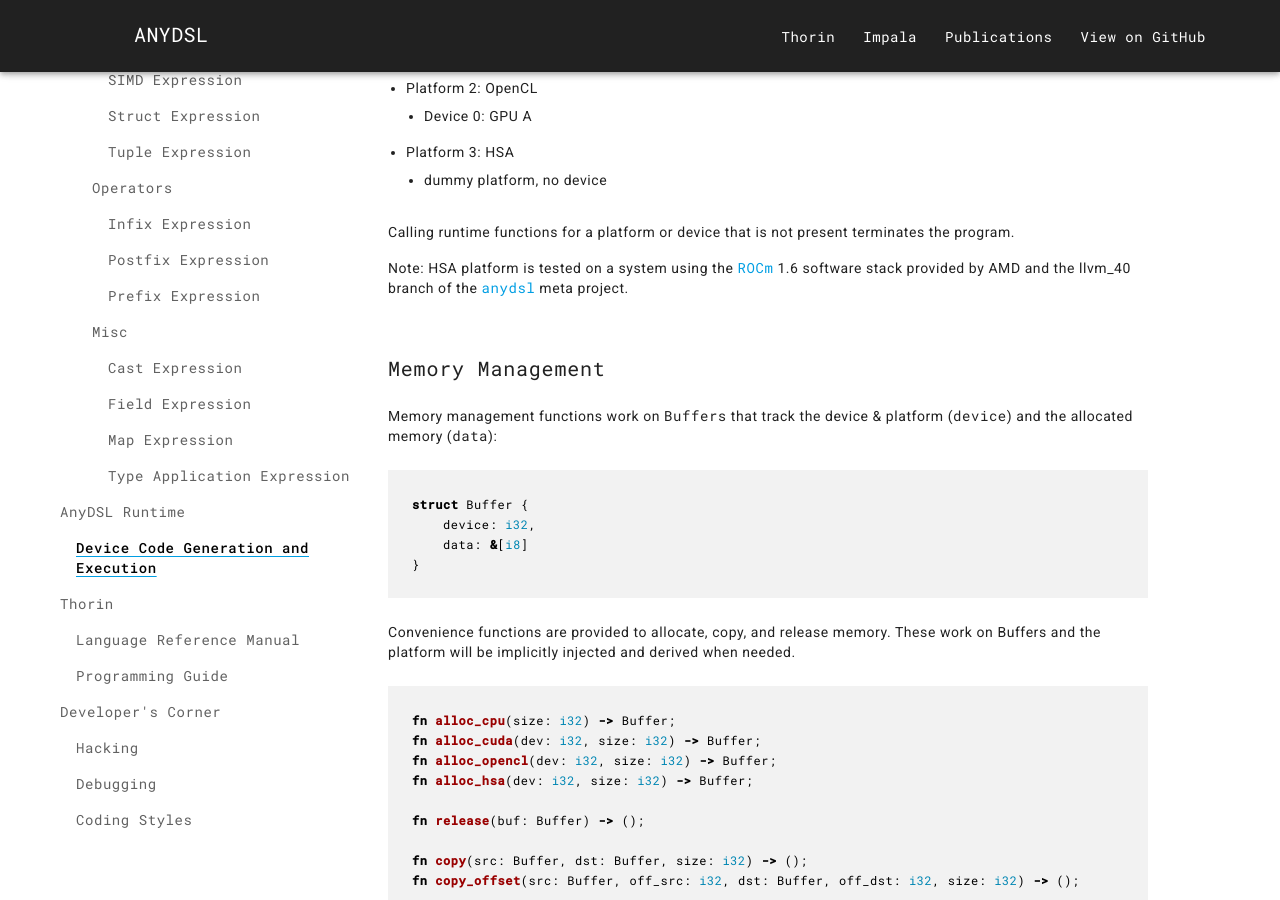
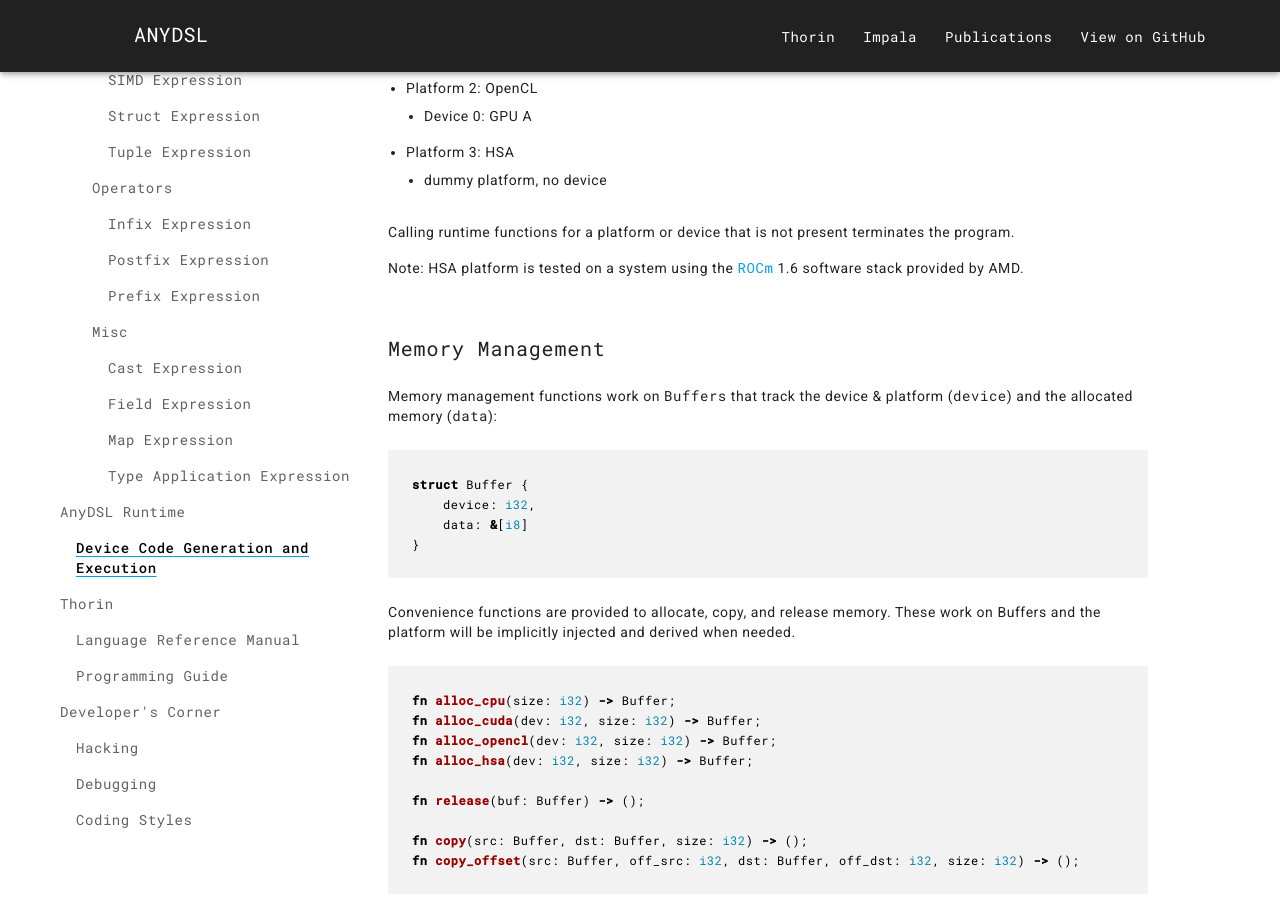
Before and after one commit to AnyDSL/anydsl.github.io, a Jekyll site: the page built from Device-Code-Generation-and-Execution.md, in a window 1280 px wide and 900 px high, scrolled down 994 px. Built offline with Jekyll 4.4.1, drawn with Linux system fonts in a browser that asks for light colours; nearby versions of some CDN libraries.

Commit message:
llvm_40 branch is now merged.

```diff
--- a/Device-Code-Generation-and-Execution.md
+++ b/Device-Code-Generation-and-Execution.md
@@ -30,7 +30,7 @@ For example, properly configured system with a NVIDIA GPU A will result in the f
 
 Calling runtime functions for a platform or device that is not present terminates the program.
 
-Note: HSA platform is tested on a system using the [ROCm](https://github.com/RadeonOpenCompute/ROCm) 1.6 software stack provided by AMD and the llvm_40 branch of the [anydsl](https://github.com/AnyDSL/anydsl) meta project.
+Note: HSA platform is tested on a system using the [ROCm](https://github.com/RadeonOpenCompute/ROCm) 1.6 software stack provided by AMD.
 
 ## Memory Management
 
```
